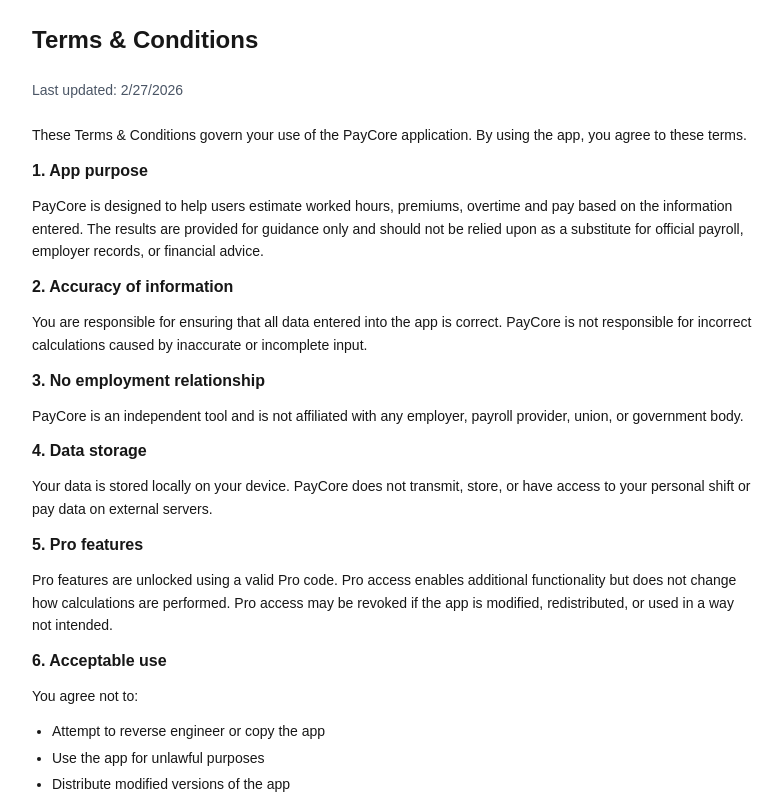
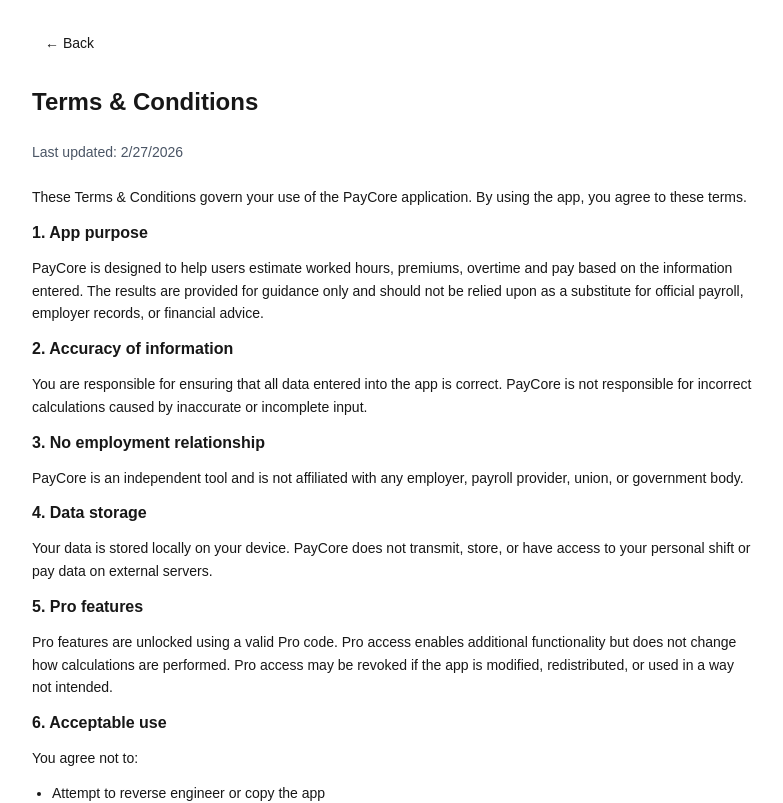
Before and after one commit to phil18019/wage-app, a Next.js app: page /terms in a window 1280 px wide. Shown: the top 803 px of the page, without its empty margins (248-1031 px from the left). Built offline with nearby package versions, Linux system fonts and the light colour scheme.

Commit message:
Add back button to Terms page

```diff
--- a/app/terms/page.tsx
+++ b/app/terms/page.tsx
@@ -1,6 +1,14 @@
+import Link from "next/link";
 export default function TermsPage() {
   return (
     <main className="min-h-screen max-w-3xl mx-auto p-6 space-y-6">
+
+      <Link
+       href="/"
+     className="inline-flex items-center gap-2 mb-6 text-sm px-3 py-2 rounded-lg bg-white/10 hover:bg-white/15 border border-white/10"
+    >
+  ← Back
+     </Link>
       <h1 className="text-2xl font-bold">Terms & Conditions</h1>
 
       <p className="text-sm text-gray-600 dark:text-white/60">
```
